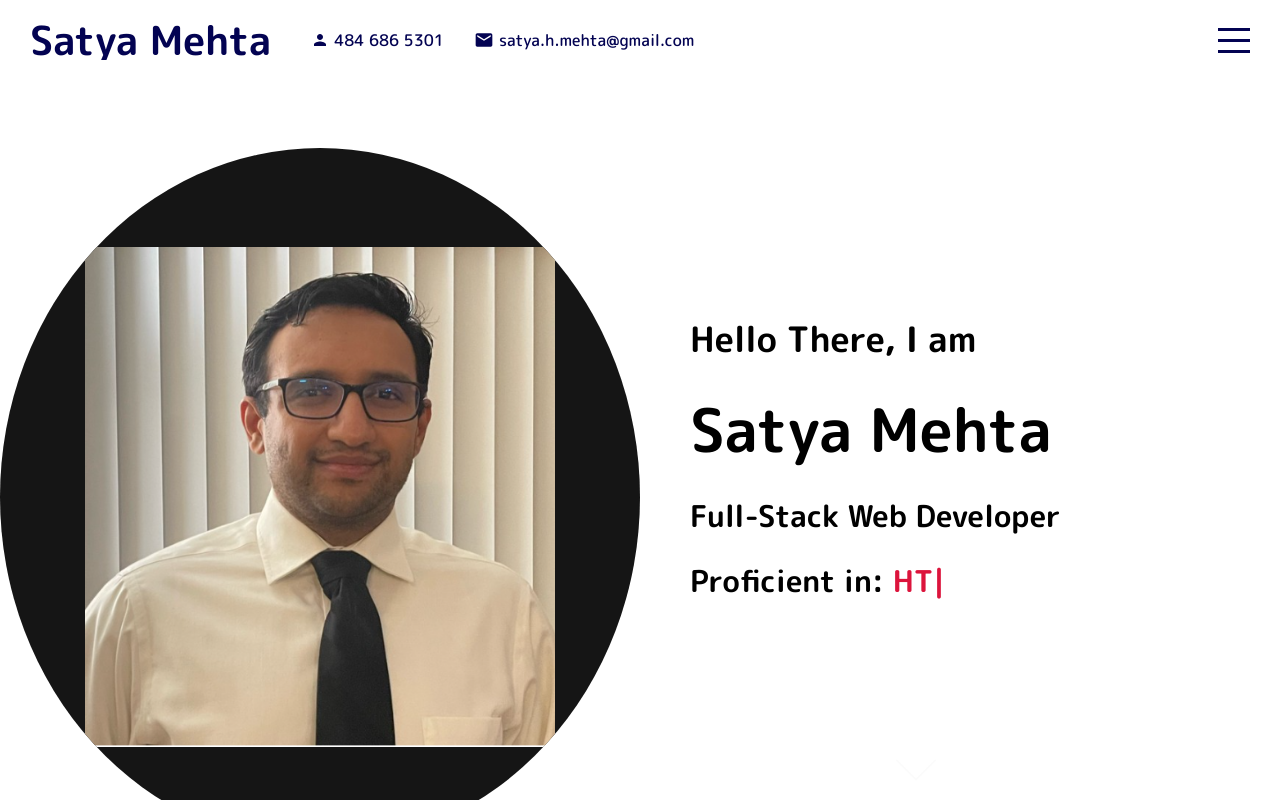
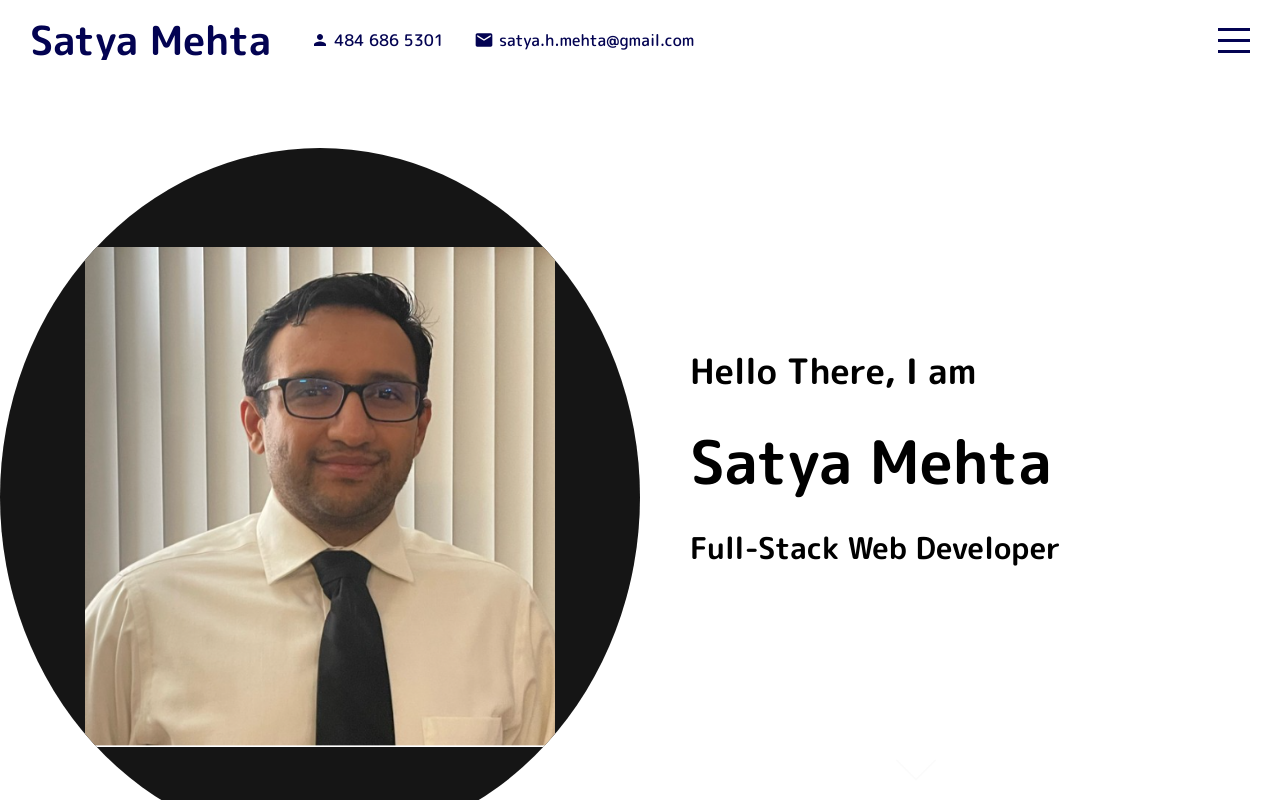
Before and after one commit to SatyaHMehta/portfoliV2, a React (Create React App) app: page / in a window 1280 px wide. Built offline with nearby package versions, Linux system fonts and the light colour scheme.

Commit message:
changes to intro so it can deploy

```diff
--- a/src/componenets/intro/Intro.jsx
+++ b/src/componenets/intro/Intro.jsx
@@ -1,20 +1,20 @@
 import "./intro.scss";
-import { init } from "ityped";
-import { useEffect, useRef } from "react";
+// import { init } from "ityped";
+// import { useEffect, useRef } from "react";
 import Satya from '../../assets/SatyaMehta.PNG'
 import DArrow from '../../assets/down.png'
 
 
 export default function Intro() {
-  const textRef = useRef();
-  useEffect(() => {
-    init(textRef.current, {
-      showCursor: true,
-      backDelay: 1500,
-      backSpeed: 60,
-      strings: ["JS", "HTML/CSS", "React", "MERN", "MVC", "OOP"],
-    });
-  }, []);
+  // const textRef = useRef();
+  // useEffect(() => {
+  //   init(textRef.current, {
+  //     showCursor: true,
+  //     backDelay: 1500,
+  //     backSpeed: 60,
+  //     strings: ["JS", "HTML/CSS", "React", "MERN", "MVC", "OOP"],
+  //   });
+  // }, []);
   return (
     <div className="intro" id="intro">
 
@@ -32,9 +32,9 @@ export default function Intro() {
           <h3>
             Full-Stack Web Developer
           </h3>
-          <h3>
+          {/* <h3>
             Proficient in: <span ref={textRef}></span>
-          </h3>
+          </h3> */}
         </div>
         <a href="#about">
           <img src={DArrow} alt="" />
```
